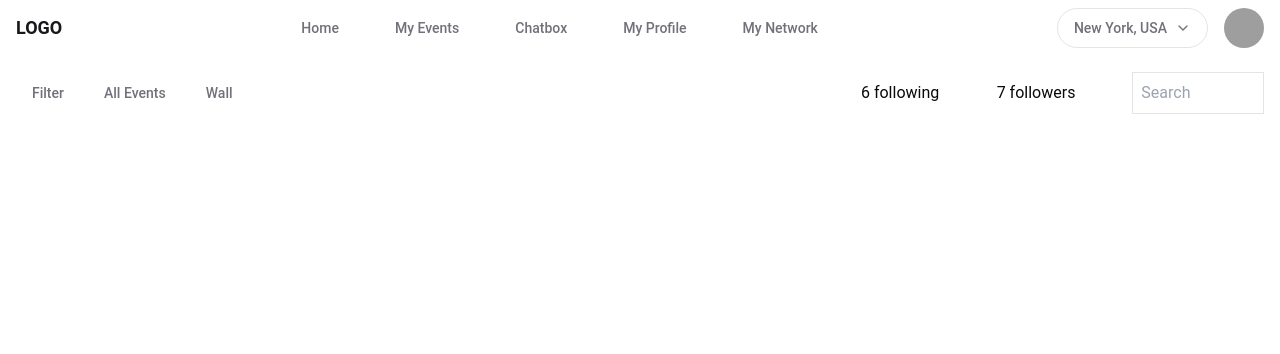
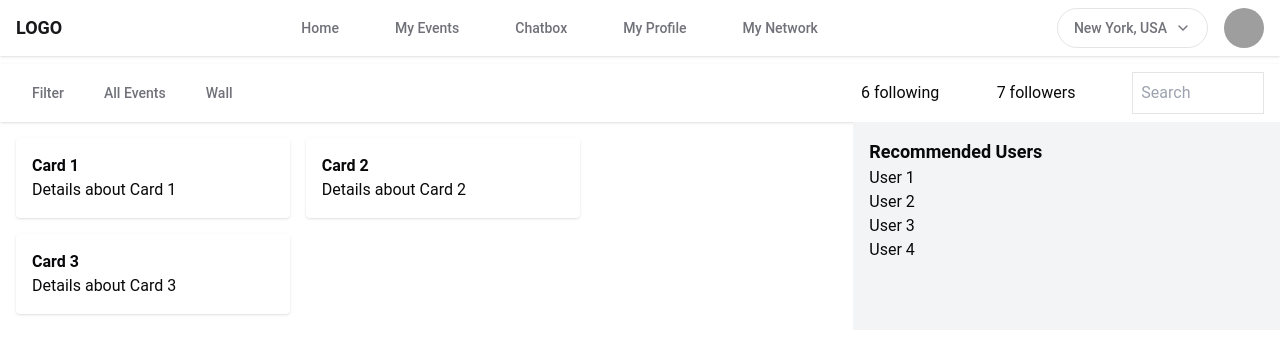
Before and after one commit to Duraisamy303/Padane-web, a Next.js app: page / in a window 1280 px wide. Shown: the top 354 px of the page. Built offline with nearby package versions, Linux system fonts and the light colour scheme; grey boxes are pictures that could not be loaded.

Commit message:
home page

```diff
--- a/app/page.tsx
+++ b/app/page.tsx
@@ -9,12 +9,12 @@ import { Tabs, TabsContent, TabsList, TabsTrigger } from "@/components/ui/tabs";
 import Menu from "@/common_components/menu";
 import Sidebar from "@/common_components/sidebar";
 import { useSetState } from "@/utils/functions.utils";
+import Combobox from "@/common_components/dropdown";
 
 export default function Index() {
-
-  const [state,setState]=useSetState({
-    acitveTab:0
-  })
+  const [state, setState] = useSetState({
+    acitveTab: 0,
+  });
   const [search, setSearch] = useState("");
 
   const [isSidebarOpen, setIsSidebarOpen] = useState(false);
@@ -23,19 +23,109 @@ export default function Index() {
     setSearch("");
   };
   const tabs = ["Filter", "All Events", "Wall"];
+
+  const options = [
+    { value: "next.js", label: "Next.js" },
+    { value: "sveltekit", label: "SvelteKit" },
+    { value: "nuxt.js", label: "Nuxt.js" },
+    { value: "remix", label: "Remix" },
+    { value: "astro", label: "Astro" },
+  ];
   return (
     <div className="h-screen w-full">
       <Navbar />
       <Menu
-      tabs={tabs}
-        handleTabClick={(item:any) => {
+        tabs={tabs}
+        handleTabClick={(item: any) => {
           if (item == "Filter") {
-            setIsSidebarOpen(true);
+            setIsSidebarOpen(!isSidebarOpen);
           }
         }}
       />
 
-      <Sidebar open={isSidebarOpen} close={() => setIsSidebarOpen(false)} />
+      <div className="flex flex-grow">
+        {/* Left Sidebar */}
+        {isSidebarOpen && (
+          <div className="h-full w-1/5 bg-gray-100 p-4 shadow">
+            <div className="flex items-center justify-between">
+              <h2 className="text-lg font-bold">Filter </h2>
+              <h2 className="text-lg font-medium">Reset </h2>
+            </div>
+            <div className="relative w-full pt-5">
+              <input
+                type="text"
+                value={search}
+                onChange={(e) => setSearch(e.target.value)}
+                placeholder="Search"
+                className="w-full  border p-2  "
+              />
+              {search && (
+                <button
+                  onClick={handleClearSearch}
+                  className="absolute right-4 top-7  text-gray-500"
+                >
+                  X
+                </button>
+              )}
+            </div>
+            <div className="pt-3">
+              <label className="block text-sm font-medium">Ty</label>
+              <Combobox
+                onChange={() => {}}
+                options={options}
+                selectedValues={[]}
+                isMulti={false}
+                placeholder="Select Location"
+              />
+            </div>
+            <div className="pt-3">
+              <label className="block text-sm font-medium">Location</label>
+              <Combobox
+                onChange={() => {}}
+                options={options}
+                selectedValues={[]}
+                isMulti={false}
+                placeholder="Select Location"
+              />
+            </div>
+          </div>
+        )}
+
+        {/* Center Section */}
+        <div
+          className={`flex flex-wrap ${
+            isSidebarOpen ? "w-1/3" : "w-2/3"
+          } gap-4 p-4`}
+        >
+          <div className="w-full rounded bg-white p-4 shadow md:w-1/2 lg:w-1/3">
+            <h3 className="font-bold">Card 1</h3>
+            <p>Details about Card 1</p>
+          </div>
+          <div className="w-full rounded bg-white p-4 shadow md:w-1/2 lg:w-1/3">
+            <h3 className="font-bold">Card 2</h3>
+            <p>Details about Card 2</p>
+          </div>
+          {!isSidebarOpen && (
+            <div className="w-full rounded bg-white p-4 shadow md:w-1/2 lg:w-1/3">
+              <h3 className="font-bold">Card 3</h3>
+              <p>Details about Card 3</p>
+            </div>
+          )}
+        </div>
+
+        {/* Right Sidebar */}
+        <div className="w-1/3 bg-gray-100 p-4">
+          <h2 className="text-lg font-bold">Recommended Users</h2>
+          <ul>
+            <li>User 1</li>
+            <li>User 2</li>
+            <li>User 3</li>
+            <li>User 4</li>
+          </ul>
+        </div>
+      </div>
+
+      {/* <Sidebar open={isSidebarOpen} close={() => setIsSidebarOpen(false)} /> */}
     </div>
   );
 }
```
